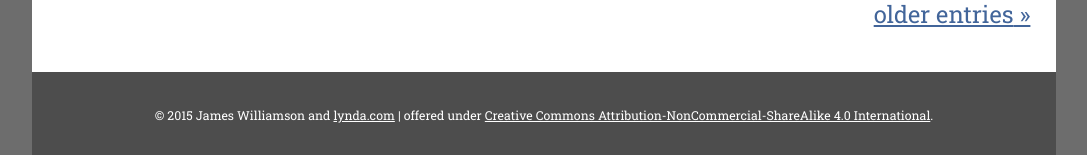
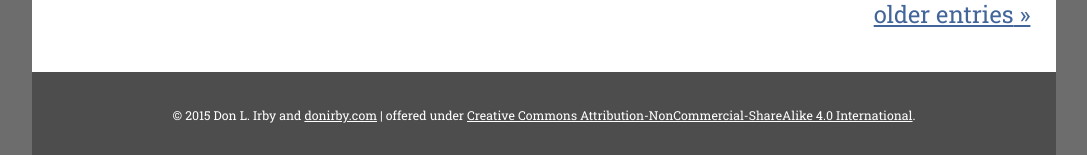
Before and after one commit to donirby/jekyll, a Jekyll site: the page built from index.html, in a window 1280 px wide. Shown: the part 1877-2032 px from the top of the page, without its empty margins (96-1183 px from the left). Built offline with Jekyll 4.4.1, drawn with Linux system fonts in a browser that asks for light colours; the list of posts is cut into pages by our own code.

Commit message:
changed footer

```diff
--- a/_includes/footer.html
+++ b/_includes/footer.html
@@ -1,3 +1,3 @@
 <footer role="contentinfo" class="page-footer">
-<p class="legal">&copy; 2015 James Williamson and <a href="http://www.lynda.com" title="lynda">lynda.com</a> | offered under <a href="http://creativecommons.org/licenses/by-nc-sa/4.0/" title="Creative Commons License">Creative Commons Attribution-NonCommercial-ShareAlike 4.0 International</a>.</p>
+<p class="legal">&copy; 2015 Don L. Irby and <a href="http://donirby.com" title="Don Irby">donirby.com</a> | offered under <a href="http://creativecommons.org/licenses/by-nc-sa/4.0/" title="Creative Commons License">Creative Commons Attribution-NonCommercial-ShareAlike 4.0 International</a>.</p>
 </footer>
```
